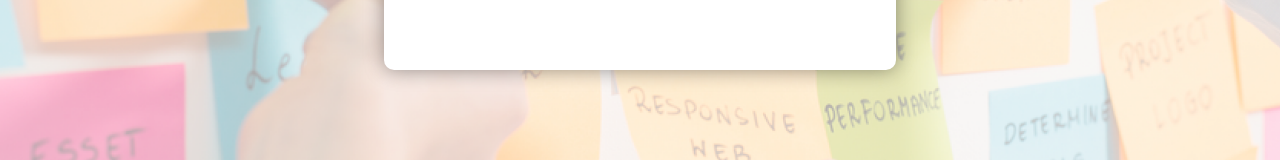
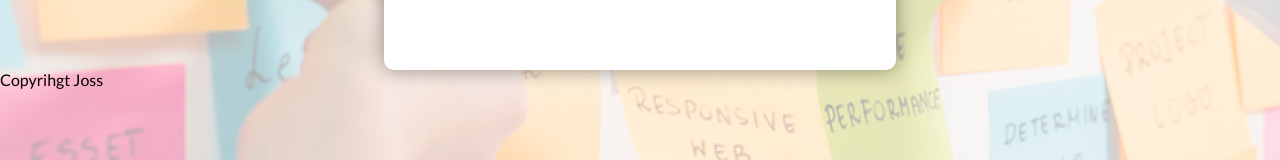
Before and after one commit to JossCorrea/website-beyonce, a plain HTML site: page index.html in a window 1280 px wide. Shown: the part 566-726 px from the top of the page. Drawn offline with Linux system fonts and the light colour scheme.

Commit message:
Adicionado Copyright
Adicionei CPR

```diff
--- a/index.html
+++ b/index.html
@@ -29,5 +29,6 @@
                 </a>
             </div>
         </div>
+        <footer>Copyrihgt Joss</footer>
     </body>
 </html>
```
